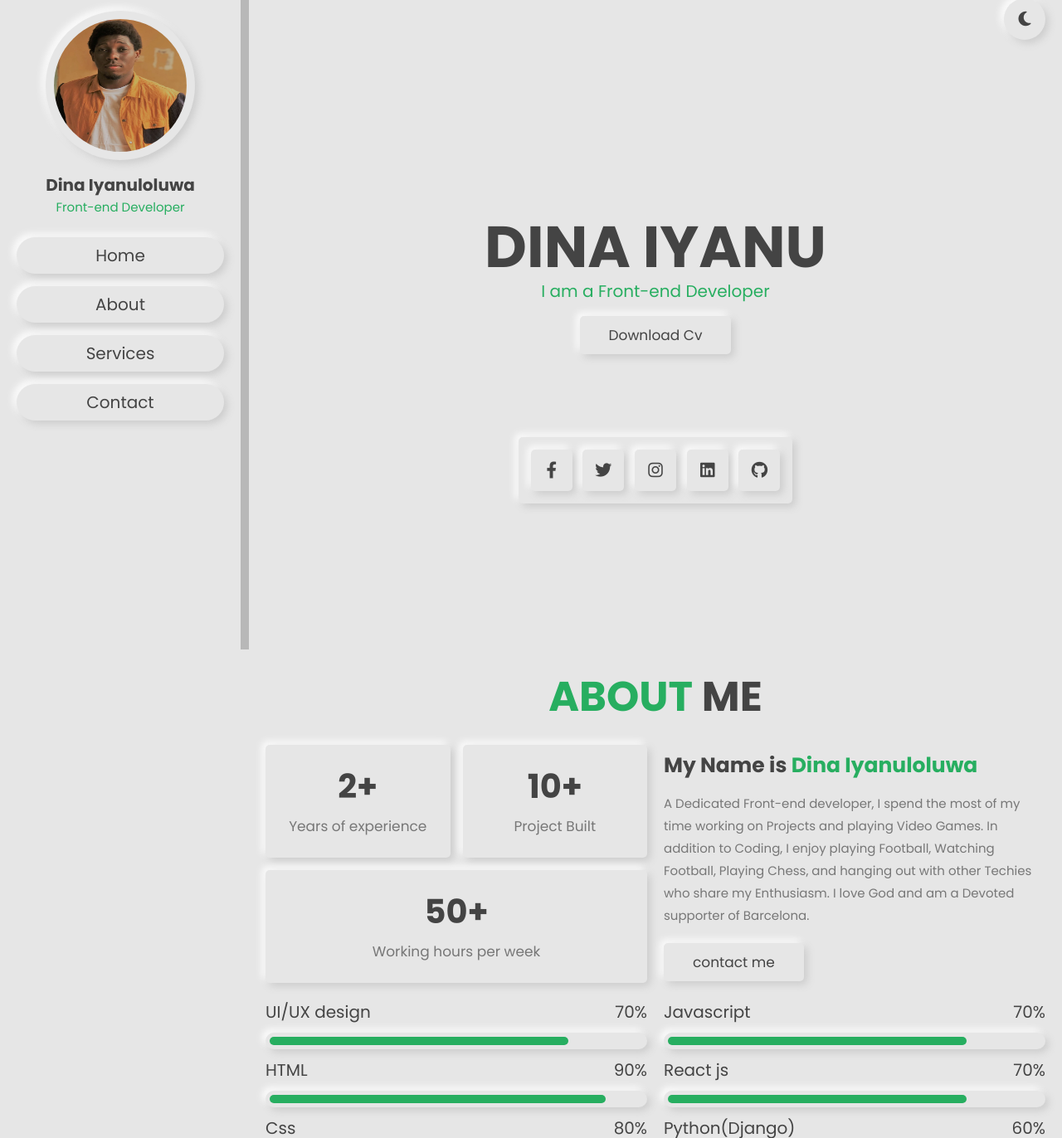
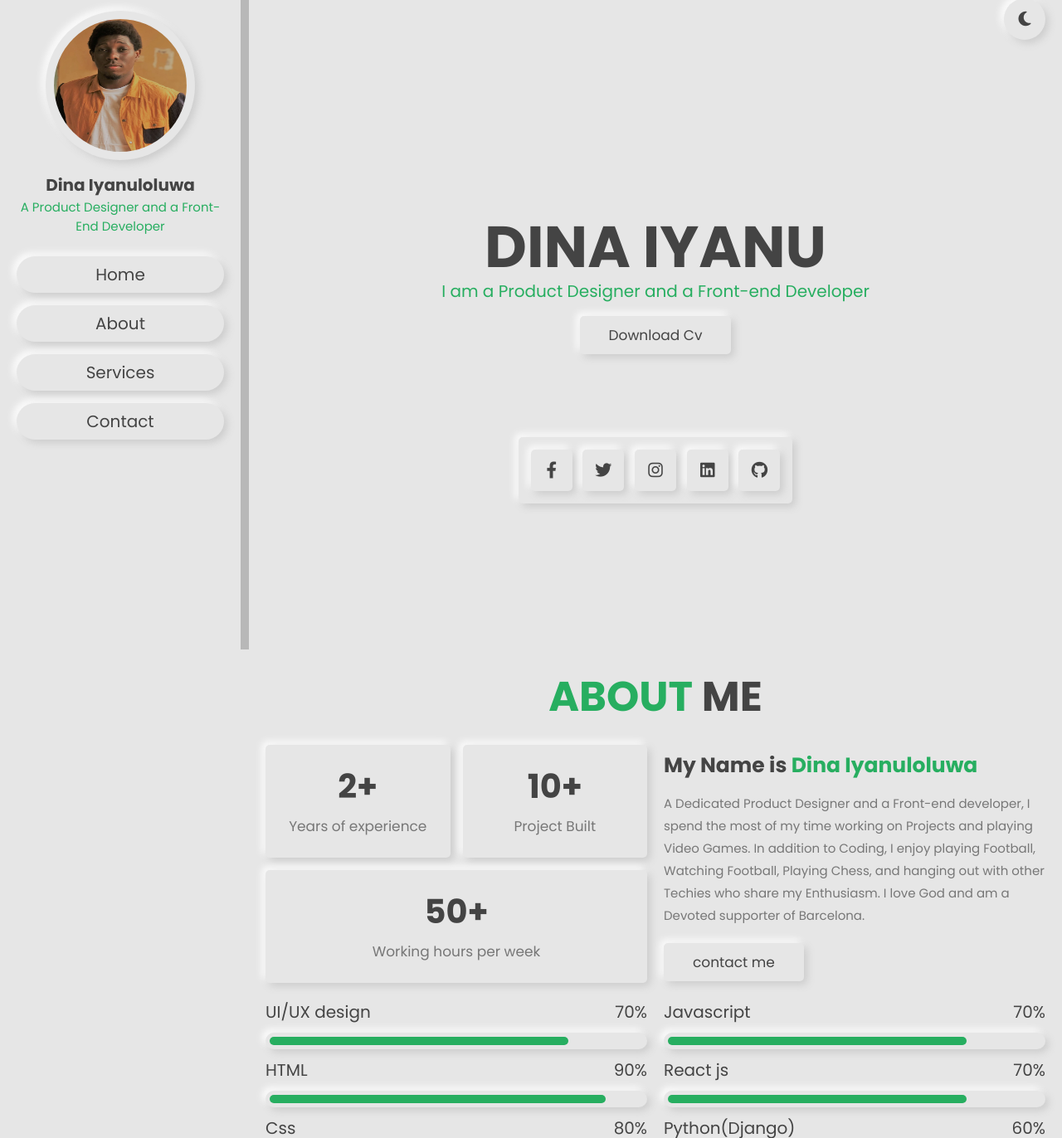
Before and after one commit to iyanuloluwa-Miracle/Portfolio, a plain HTML site: page index.html in a window 1280 px wide. Shown: the part 17-1389 px from the top of the page at 83% size. Drawn offline with Linux system fonts and the light colour scheme.

Commit message:
added new changes

```diff
--- a/index.html
+++ b/index.html
@@ -16,7 +16,7 @@
     <div class="user">
         <img src="./images/personal.pics.webp" alt="personal image" width="100px" height="100px"/>
         <h3>Dina Iyanuloluwa</h3>
-        <p>Front-end Developer</p>
+        <p>A Product Designer and a Front-End Developer</p>
     </div>
 
     <nav class="navbar">
@@ -36,8 +36,8 @@
 <section class="home" id="home">
     <div class="content">
         <h3>Dina Iyanu</h3>
-        <p>I am a Front-end Developer</p>
-        <a download="" href="./assets/Dina Iyanuloluwa Cv.pdf" class="btn">Download Cv</a>
+        <p>I am a Product Designer and a Front-end Developer</p>
+        <a download="" href="./assets/Dina Iyanu Anu Resume.docx.pdf" class="btn">Download Cv</a>
 
     </div>
 
@@ -82,7 +82,7 @@
 
         <div class="content">
             <h3>My Name is <span>Dina Iyanuloluwa</span></h3>
-            <p>A Dedicated Front-end developer, I spend the most of my time working on Projects and playing Video Games. In addition to Coding, I enjoy playing Football, Watching Football, Playing Chess, and hanging out with other Techies who share my Enthusiasm. I love God and am a Devoted supporter of Barcelona.</p>
+            <p>A Dedicated Product Designer and a Front-end developer, I spend the most of my time working on Projects and playing Video Games. In addition to Coding, I enjoy playing Football, Watching Football, Playing Chess, and hanging out with other Techies who share my Enthusiasm. I love God and am a Devoted supporter of Barcelona.</p>
             <a href="#" class="btn"> contact me</a>
 
         </div>
```
Also changed, not shown: 2 other files.
